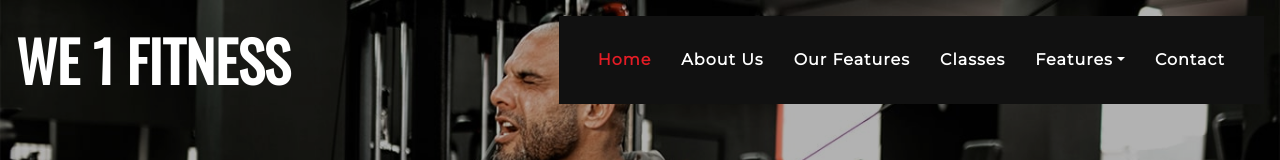
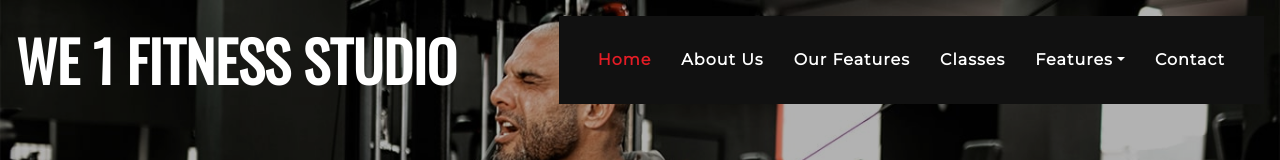
Before and after one commit to Mishraaa-Anant/new_gym, a plain HTML site: page index.html in a window 1280 px wide. Shown: the top 160 px of the page. Drawn offline with nearby package versions, Linux system fonts and the light colour scheme.

Commit message:
Update index.html

```diff
--- a/index.html
+++ b/index.html
@@ -26,7 +26,7 @@
     <div class="container-fluid p-0 nav-bar">
         <nav class="navbar navbar-expand-lg bg-none navbar-dark py-3">
             <a href="" class="navbar-brand">
-                <h1 class="m-0 display-4 font-weight-bold text-uppercase text-white">WE 1 FITNESS</h1>
+                <h1 class="m-0 display-4 font-weight-bold text-uppercase text-white">WE 1 FITNESS STUDIO</h1>
             </a>
             <button type="button" class="navbar-toggler" data-toggle="collapse" data-target="#navbarCollapse">
                 <span class="navbar-toggler-icon"></span>
```
